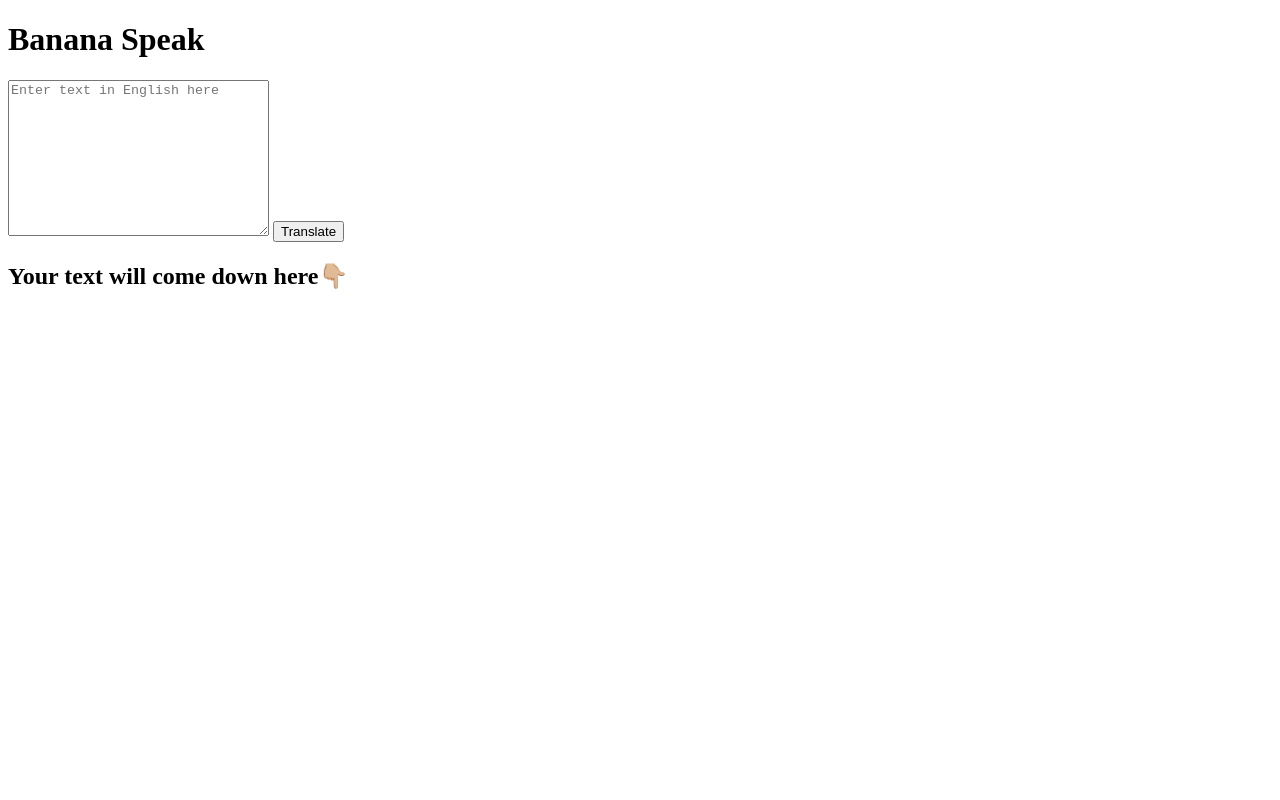
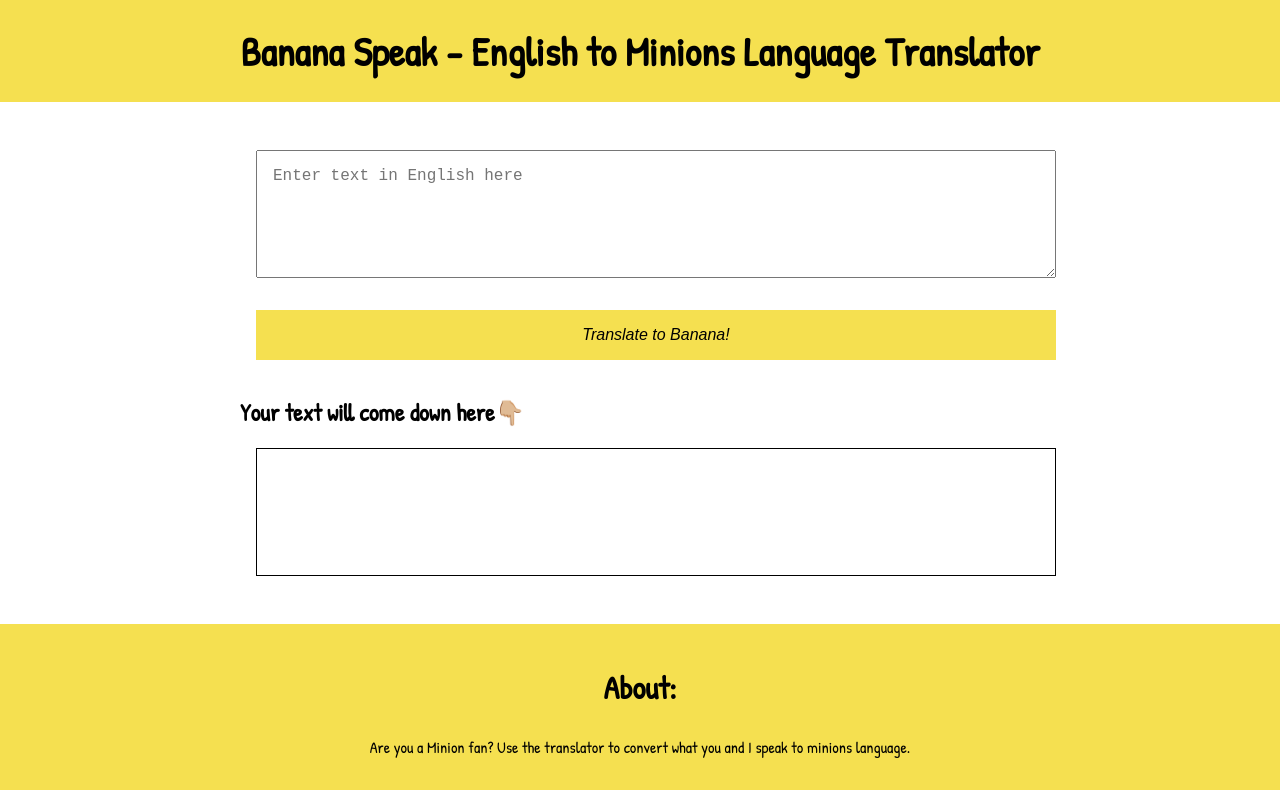
Before and after one commit to khuranamanan/markFour-Banana-speak, a plain HTML site: page index.html in a window 1280 px wide. Drawn offline with Linux system fonts and the light colour scheme.

Commit message:
Style: Designed the page with css
markSix Complete

```diff
--- a/index.html
+++ b/index.html
@@ -6,16 +6,27 @@
     <meta http-equiv="X-UA-Compatible" content="IE=edge">
     <meta name="viewport" content="width=device-width, initial-scale=1.0">
     <title>Banana Speak | markFour | Manan Khurana</title>
+    <link rel="stylesheet" href="styles.css">
 </head>
 
 <body>
-    <h1>Banana Speak</h1>
-    <textarea name="" id="txt-input" cols="30" rows="10" placeholder="Enter text in English here"></textarea>
-    <button class="btn-translate">Translate</button>
+    <nav class=" navigation">
+        <h1 class="container">Banana Speak - English to Minions Language Translator</h1>
+    </nav>
+    <main class="container">
+        <textarea name="" id="txt-input" placeholder="Enter text in English here"></textarea>
+        <button class="btn-translate">Translate to Banana!</button>
 
-    <h2>Your text will come down here👇🏼</h2>
-    <div class="txt-output"></div>
+        <h2>Your text will come down here👇🏼</h2>
+        <div class="txt-output"></div>
+    </main>
+    <footer>
+        <div class="container">
+            <h2>About:</h2>
+            <p>Are you a Minion fan? Use the translator to convert what you and I speak to minions language.</p>
+        </div>
 
+    </footer>
     <script src="main.js" type="text/javascript"></script>
 </body>
 
--- /dev/null
+++ b/styles.css
@@ -0,0 +1,77 @@
+@import url('https://fonts.googleapis.com/css2?family=Patrick+Hand&display=swap');
+
+:root{
+    --minion-yellow: #f5e050;
+    --grey: #d1d5db;
+    --dark-grey: #111827;
+}
+
+body{
+    font-family: 'Patrick Hand', cursive;
+    margin: 0;
+}
+
+.container{
+    max-width: 800px;
+    margin: auto;
+}
+
+.navigation{
+    background-color: var(--minion-yellow);
+    text-align: center;
+    padding: 1.5rem;
+    margin: 0 0 3rem 0;
+
+}
+nav h1{
+    margin: 0;
+    font-size: 2.5rem;
+}
+
+#txt-input {
+    display: block;
+    height: 8rem;
+    width: 100%;
+    padding: 1rem;
+    margin: 1rem;
+    box-sizing: border-box;
+    font-size: 1rem;
+}
+
+.btn-translate {
+    padding: 1rem;
+    width: 100%;
+    margin: 1rem;
+    background-color: var(--minion-yellow);
+    border: none;
+    font-size: medium;
+    font-style: italic;
+    font-weight: 500;
+    box-sizing: border-box;
+}
+
+.txt-output {
+    border: solid 1px black;
+    width: 100%;
+    height: 8rem;
+    padding: 1rem;
+    margin: 1rem;
+    box-sizing: border-box;
+    font-size: 1.5rem;
+}
+
+
+footer{
+    background-color: var(--minion-yellow);
+    padding: 1rem;
+    text-align: center;
+    margin-top: 3rem;
+}
+
+footer h2{
+    font-size: 2rem;
+}
+
+footer p{
+    font-size: 1rem;
+}
```
